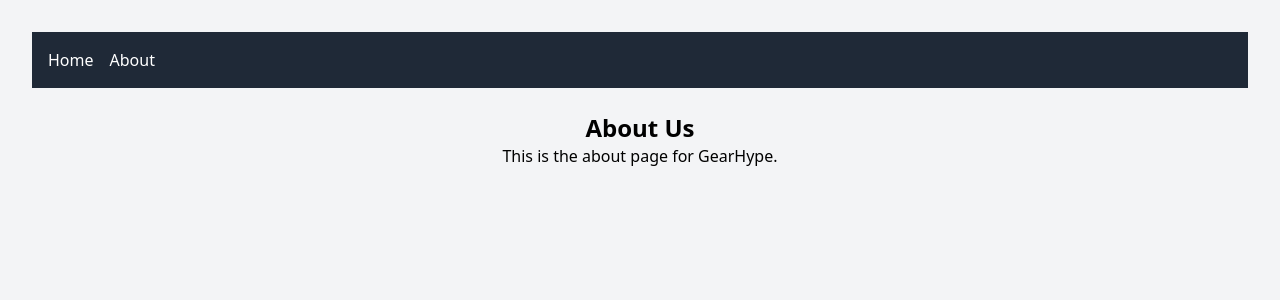
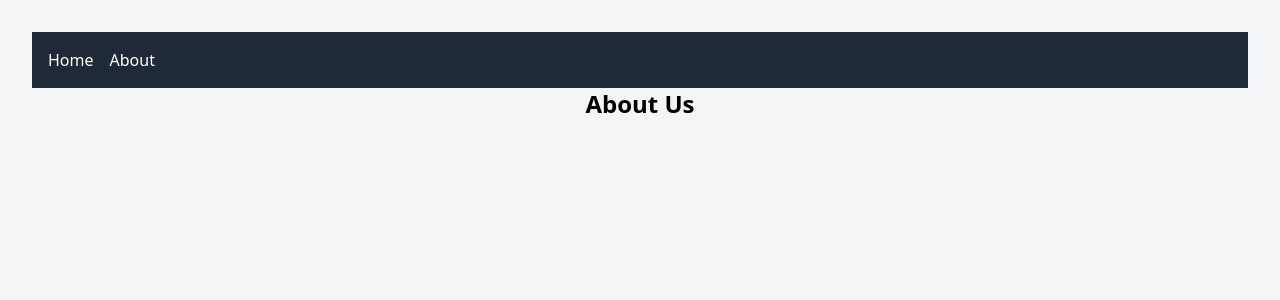
Before and after one commit to devilboy1786/gearhype-client, a React (Vite) app: page /about in a window 1280 px wide. Shown: the top 300 px of the page. Built offline with nearby package versions, Linux system fonts and the light colour scheme.

Commit message:
Update About.jsx

```diff
--- a/src/pages/About.jsx
+++ b/src/pages/About.jsx
@@ -1,12 +1,3 @@
-import React from 'react';
-
-const About = () => {
-  return (
-    <div className="p-6">
-      <h1 className="text-2xl font-bold">About Us</h1>
-      <p>This is the about page for GearHype.</p>
-    </div>
-  );
-};
-
-export default About;
+export default function About() {
+  return <h1 className="text-2xl font-bold">About Us</h1>;
+}
```
